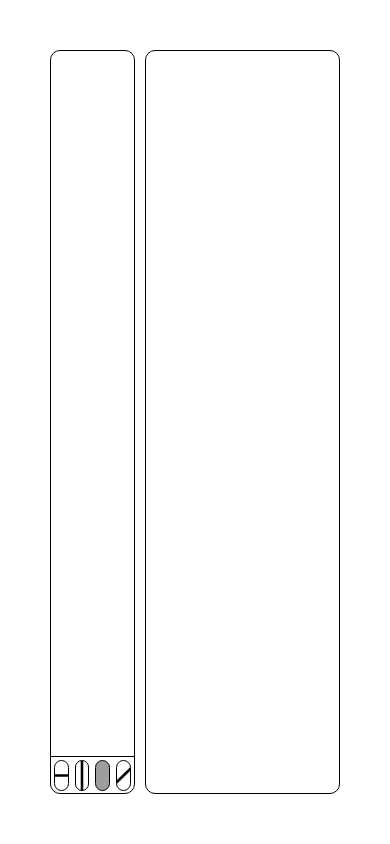
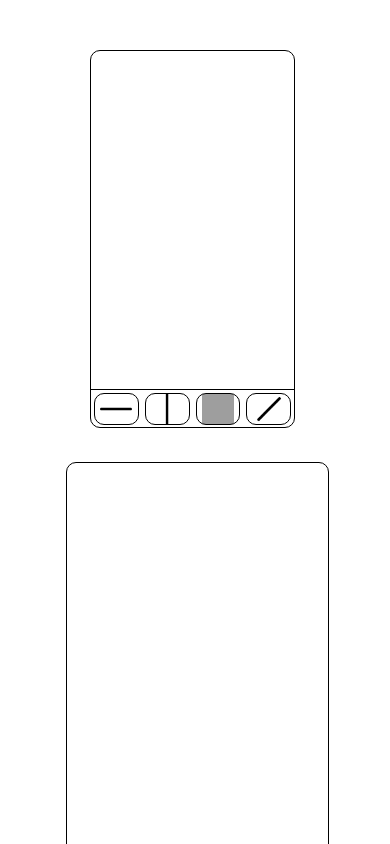
Before and after one commit to faridEsnaashari/boardBroadcaster, a React (Create React App) app: page / in a window 390 px wide. Shown: the top 844 px of the page. Built offline with nearby package versions, Linux system fonts and the light colour scheme; grey boxes are pictures that could not be loaded.

Commit message:
make ui responsible for different size of desktop or mobile phone

```diff
--- a/src/App.css
+++ b/src/App.css
@@ -8,3 +8,31 @@
 body{
     margin: unset;
 }
+
+@media(max-width: 850px){
+    .panels-container{
+        flex-direction: column;
+        align-items: center;
+        height: calc(150vh - 100px);
+    }
+
+    .panels-container > .hierarchy-panel{
+        height: 50vh;
+        margin-bottom: 2vh;
+        width: 70%;
+    }
+
+    .panels-container > .drawing-panel{
+        height: 100vh;
+        margin-top: 2vh;
+        width: 90%;
+    }
+
+    .panels-container > .hierarchy-panel .buttons-container{
+        height: 10%;
+    }
+
+    .panels-container > .hierarchy-panel .shapes-details-container{
+        height: 90%;
+    }
+}
```
